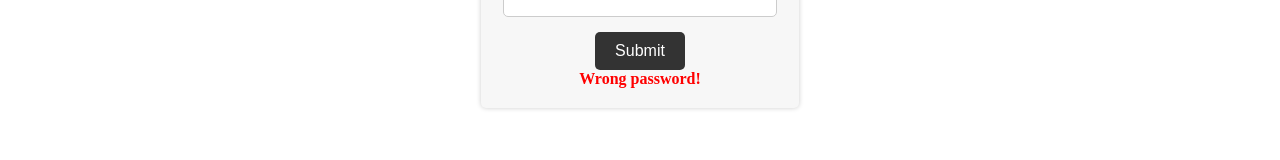
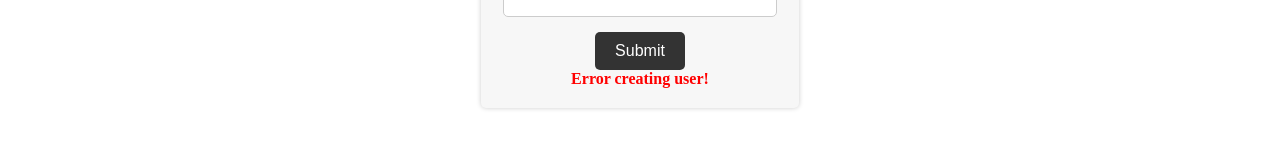
Before and after one commit to jjsdunc88/health-wellness-planner, a React (Vite) app in the folder client/: page /signup in a window 1280 px wide. Both pictures are taken after typing "Sample", "name@example.com", "Sample123" into the empty fields and a click on the input "Submit". Shown: the part 361-521 px from the top of the page. Built offline with nearby package versions, Linux system fonts and the light colour scheme; no server answers.

Commit message:
update nav for logged in user

```diff
--- a/client/src/components/Nav.jsx
+++ b/client/src/components/Nav.jsx
@@ -14,7 +14,6 @@ function Nav(props) {
                     <NavContainer>
                         <NavButton href="/nutrition">Nutrition Page</NavButton>
                         <button onClick={logout}> Logout </button>
-                        <NavButton href="/signup">Signup</NavButton>
                     </NavContainer>
                 </>
             ) : (
--- a/client/src/components/SignUp.jsx
+++ b/client/src/components/SignUp.jsx
@@ -74,7 +74,7 @@ export default function SignUp() {
         <SubmitButton type='submit' value='Submit' />
         {showError ? (
           <h4 style={{ color: "red" }}>
-            Wrong password!
+            Error creating user!
           </h4>
         ) : (
           <></>
```
